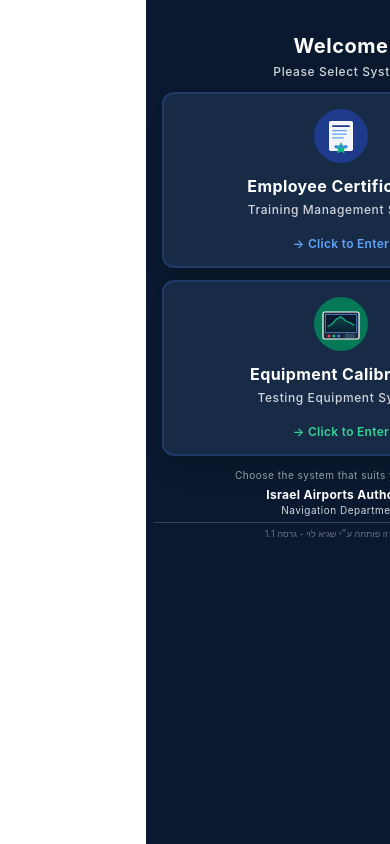
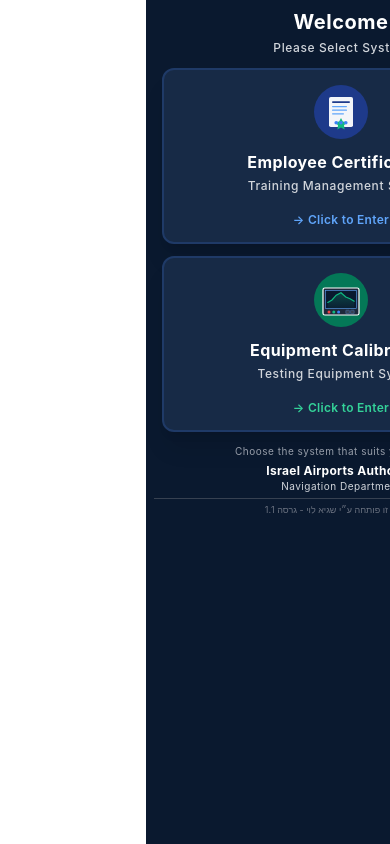
Before and after one commit to levisagi/employee-certification-management, a React (Create React App) app: page / in a window 390 px wide. Built offline with nearby package versions, Linux system fonts and the light colour scheme.

Commit message:
הזזת תוכן עוד יותר למעלה במובייל - pt-2

```diff
--- a/src/components/LandingPage.tsx
+++ b/src/components/LandingPage.tsx
@@ -7,7 +7,7 @@ interface LandingPageProps {
 
 const LandingPage: React.FC<LandingPageProps> = ({ onNavigateToTraining, onNavigateToHR }) => {
   return (
-    <div className="min-h-screen bg-[#0A192F] flex items-start sm:items-center justify-center p-2 sm:p-4 pt-8 sm:pt-4">
+    <div className="min-h-screen bg-[#0A192F] flex items-start sm:items-center justify-center p-2 sm:p-4 pt-2 sm:pt-4">
       <div className="max-w-5xl w-full">
         {/* Header */}
         <div className="text-center mb-3 sm:mb-8 md:mb-16">
```
